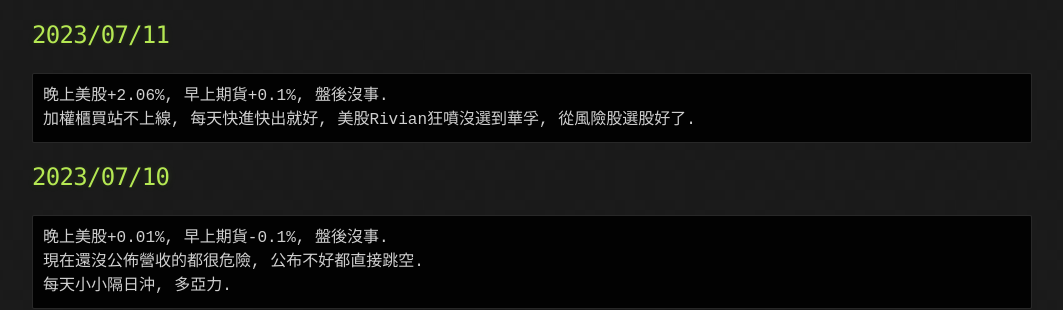
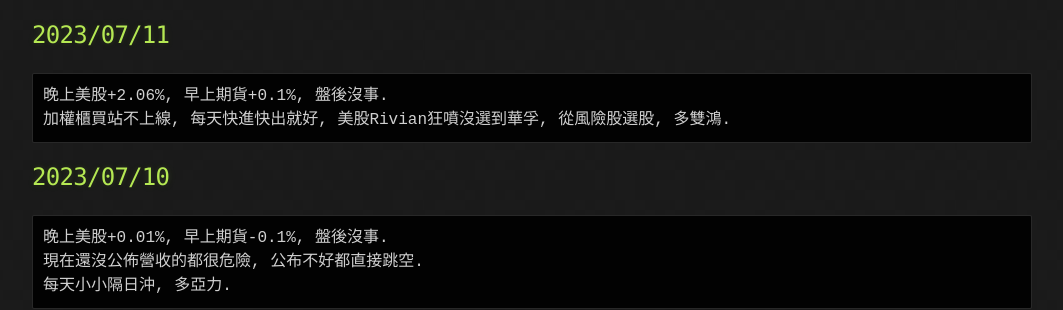
Before and after one commit to lepg5487/Stock_God, a Jekyll site: the page built from index.md, in a window 1280 px wide and 900 px high, scrolled down 460 px. Shown: the part 173-483 px from the top of the window, without its empty margins (108-1171 px from the left). Built offline with Jekyll 4.4.1, drawn with Linux system fonts in a browser that asks for light colours; our own code applies the rules of GitHub Pages for plain Markdown files.

Commit message:
Update index.md

````diff
--- a/index.md
+++ b/index.md
@@ -24,7 +24,7 @@ layout: testlayouts
 ## 2023/07/11
 ```
 晚上美股+2.06%, 早上期貨+0.1%, 盤後沒事.
-加權櫃買站不上線, 每天快進快出就好, 美股Rivian狂噴沒選到華孚, 從風險股選股好了.
+加權櫃買站不上線, 每天快進快出就好, 美股Rivian狂噴沒選到華孚, 從風險股選股, 多雙鴻.
 ```
 
 ## 2023/07/10
````
